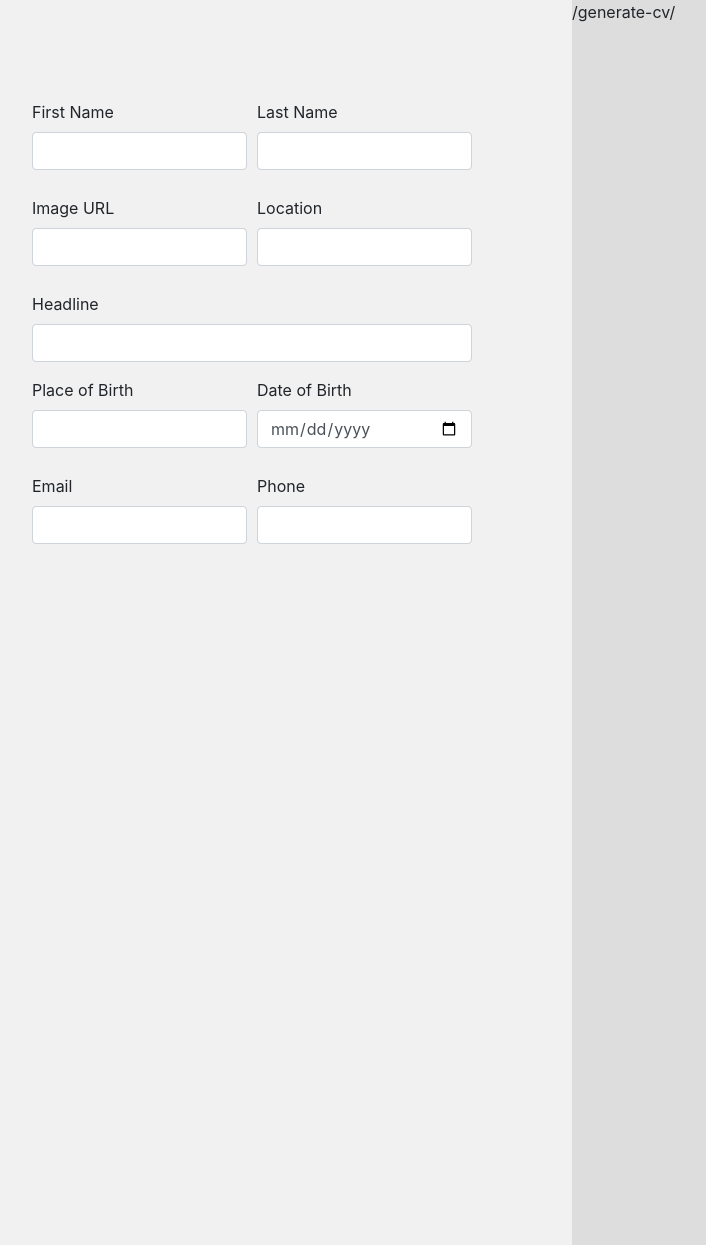
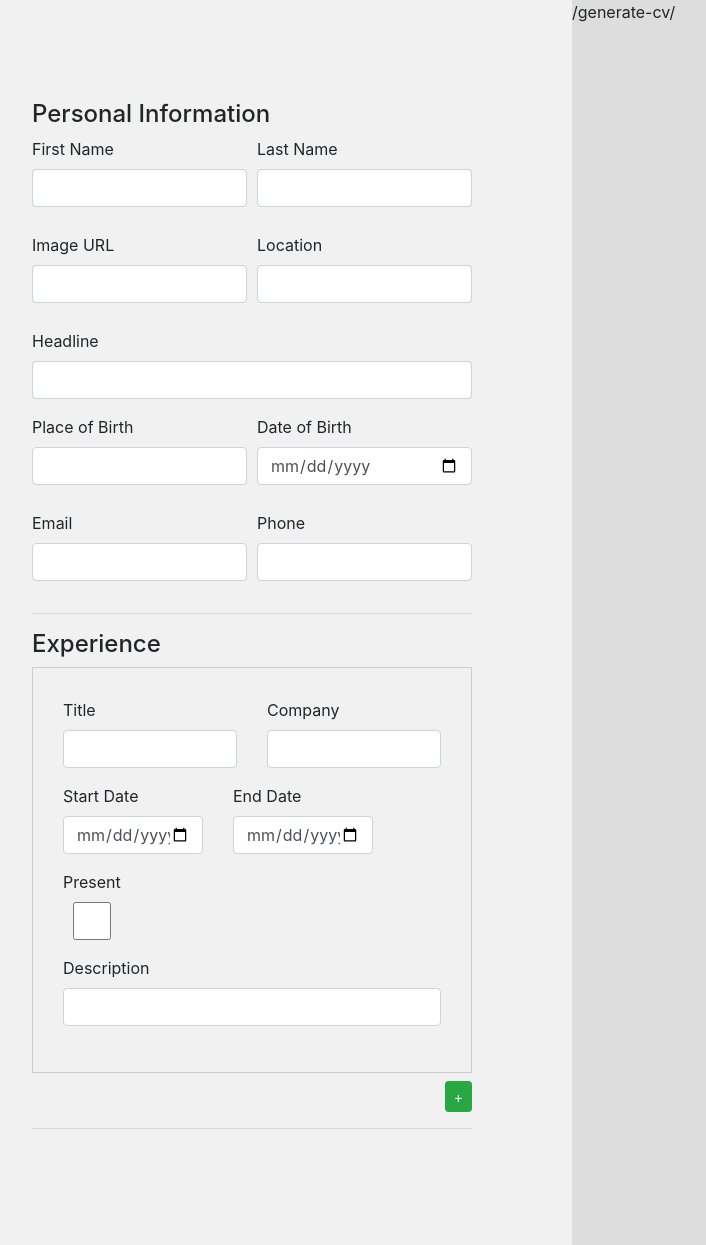
Before and after one commit to miclemabasie/Resume-Generator, a Django app: template templates/cvs/create.html in a window 1280 px wide. Shown: the part 66-1311 px from the top of the page, without its empty margins (68-774 px from the left). Run offline with Django 3.2, Linux system fonts and the light colour scheme; the template is opened without the code that fills it, so the values that code supplies are empty; parts of the project's set-up code (start-up, migrations or seed data) failed here and were passed over; some libraries are stand-ins or nearby versions.

Commit message:
successful sending of exp data with all updates

```diff
--- a/cvs/views.py
+++ b/cvs/views.py
@@ -106,10 +106,11 @@ def generate_cv(request):
         print(user_cv)
         if user_cv:
             print("There is a CV for this user, we need updates only")
+            print(experience_info)
             # Run update routine functions
-            update_personalInfo(personalinfo, user_cv)
+            # update_personalInfo(personalinfo, user_cv)
             # update_education(education_info, user_cv)
-            # update_experience(experience_info, user_cv)
+            update_experience(experience_info, user_cv)
             # update_skills(skills_info, user_cv)
             # update_project(projects_info, user_cv)
             # update_achieve(achievements_info, user_cv)
--- a/static/javascript/template_create.js
+++ b/static/javascript/template_create.js
@@ -64,7 +64,25 @@ CV = {
     }
 };
 
+const generateBtn = document.getElementById("generateCV")
+const username = document.getElementById("username").dataset.username,
+    userID = document.getElementById("user-id").dataset.userid
+// Get the form elements
+const pInfoForm = document.getElementById("pinfo") // personal info
+const expInfoForm = document.getElementById("expInfo")
 
+
+
+// Get the template placeholders
+const firstName_tem = document.getElementById("fname_tem"),
+    lastName_tem = document.getElementById("lname_tem"),
+    dob_tem = document.getElementById("dob_tem"),
+    email_tem = document.getElementById("email_tem"),
+    pob_tem = document.getElementById("pob_tem"),
+    phone_tem = document.getElementById("phone_tem"),
+    name_tem = document.getElementById("name_tem"),
+    location_tem = document.getElementById("location_tem"),
+    headline_tem = document.getElementById("headline_tem")
 
 document.addEventListener("DOMContentLoaded", function (e) {
     let globaldata;
@@ -111,23 +129,7 @@ function downloadBtn(btn) {
 }
 
 
-const generateBtn = document.getElementById("generateCV")
-const username = document.getElementById("username").dataset.username,
-    userID = document.getElementById("user-id").dataset.userid
-// Get the form elements
-const pInfoForm = document.getElementById("pinfo")
 
-
-// Get the template placeholders
-const firstName_tem = document.getElementById("fname_tem"),
-    lastName_tem = document.getElementById("lname_tem"),
-    dob_tem = document.getElementById("dob_tem"),
-    email_tem = document.getElementById("email_tem"),
-    pob_tem = document.getElementById("pob_tem"),
-    phone_tem = document.getElementById("phone_tem"),
-    name_tem = document.getElementById("name_tem"),
-    location_tem = document.getElementById("location_tem"),
-    headline_tem = document.getElementById("headline_tem")
 
 // Set the template name to username
 CV["cvName"] = `${username}-${userID}`
@@ -142,6 +144,15 @@ pInfoForm.addEventListener("keyup", function (e) {
     // console.log(personal_data['firstName'])
     updateTemplatePersonalInfo(personal_data, false);
 
+})
+
+// Add event listener to experience form
+expInfoForm.addEventListener("keyup", function (e) {
+    let element = e.target.id
+    let value = e.target.value
+    updateCVData(CV, "Experience", element, value)
+    console.log(CV)
+    updateTemplateExpInfo(CV["Experience"])
 })
 
 function updateCVData(data, form, element, value) {
@@ -176,7 +187,7 @@ function sendCVData(object) {
     console.log(url)
     fetch(`${url}`, options)
         .then(response => response.json())
-        .then(data => console.log(data)) // console.log data sent back by django
+        .then(data => console.log(data)) // Data from Django
         .catch(err => {
             console.log("Something went wrong")
             console.log(err)
@@ -209,3 +220,12 @@ function updatePersonalInfoForm(personal_data, form) {
     form.email.value = personal_data["email"]
     form.phone.value = personal_data["phone"]
 }
+
+// Update template data for experience
+function updateTemplateExpInfo(exp_info) {
+    document.getElementById("exp_title_tem").innerHTML = exp_info["title"]
+    document.getElementById("exp_company_tem").innerHTML = exp_info["company"]
+    document.getElementById("exp_start_tem").innerHTML = exp_info["start"]
+    document.getElementById("exp_end_tem").innerHTML = exp_info["end"]
+    document.getElementById("exp_desc_tem").innerHTML = exp_info["description"]
+}
--- a/templates/cvs/create.html
+++ b/templates/cvs/create.html
@@ -13,7 +13,7 @@
 <div class="split-container">
     <div class="split left">
         <form id="pinfo">
-
+            <h2>Personal Information </h2>
             <div class="form-row">
                 <div class="form-group col-md-6">
                     <label for="firstName">First Name</label>
@@ -64,7 +64,57 @@
             </div>
 
         </form>
+        <hr>
         {% comment %} Skills {% endcomment %}
+        <div class="skills">
+            <h2>Experience</h2>
+            <form style="border: 1px solid #ccc; padding: 30px"   id="expInfo">
+                <div class="row">
+                <div class="col-md-6 mb-3">
+                    <label for="title">Title</label>
+                    <input type="text" class="form-control" id="title" name="title">
+                </div>
+                <div class="col-md-6 mb-3">
+                    <label for="company">Company</label>
+                    <input type="text" class="form-control" id="company" name="company">
+                </div>
+                </div>
+                <div class="row">
+                    <div class="col-md-5 mb-3">
+                        <label for="start">Start Date</label>
+                        <input type="date" class="form-control" id="start" name="start">
+                    </div>
+                    <div class="col-md-5 mb-3">
+                        <label for="end">End Date</label>
+                        <input type="date" class="form-control" id="end" name="end">
+                    </div>
+                    <div class="col-auto mb-3">
+                        <label class="present" for="present">Present</label>
+                        <input sytle="font-size=20px;" class="form-control check" type="checkbox" name="present" id="present">
+                    </div>
+                </div>
+                <div class="row">
+                <div class="col-md-12 mb-3">
+                    <label for="description">Description</label>
+                    <input class="form-control" id="description" name="description">
+                </div>
+                </div>
+            </form>
+            <div class="row pt-2">
+                <div class="col-md-6">
+                </div>
+                <div style="display: flex; justify-content: space-between" class="col-md-6 ml-auto">
+                    <div></div>
+                    <button type="button" class="btn btn-success btn-sm">
+                        <i class="fas fa-plus"></i>
+                        +
+                    </button>
+                </div>
+            </div>
+        </div>
+        {% comment %} end of skills {% endcomment %}
+        <hr>
+
     </div>
     <div class="split right">
         {% if template_id == 1 %}
```
Also changed, not shown: cvs/utils/cv_handles.py (+14 -3 lines), cvs/utils/update_handlers.py (+18 -12 lines), templates/cv_templates/template_1.html (+19 -20 lines), static/css/templates/template1.css (line endings or trailing spaces).
